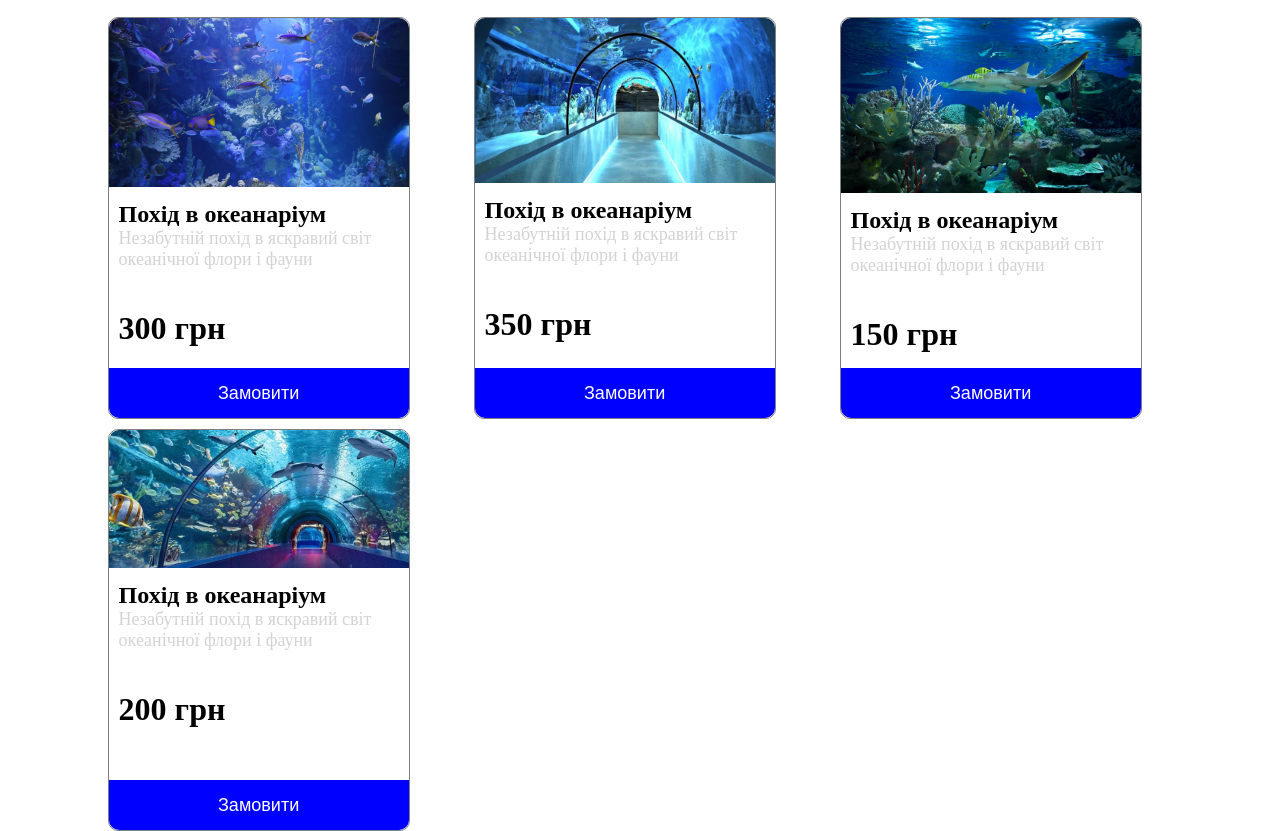
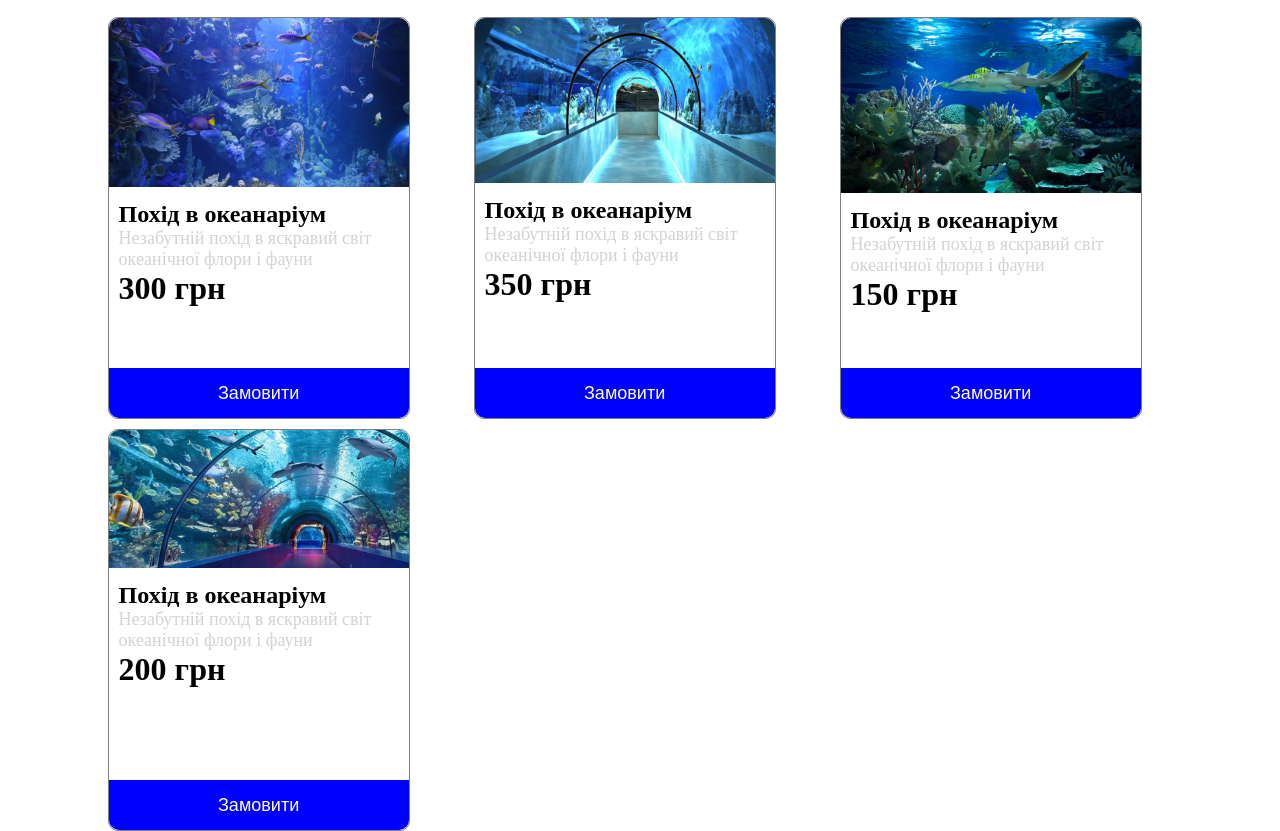
Before and after one commit to avtomiienko/WTWD, a plain HTML site: page index.html in a window 1280 px wide. Shown: the part 95-926 px from the top of the page. Drawn offline with Linux system fonts and the light colour scheme.

Commit message:
Update style.css

```diff
--- a/style.css
+++ b/style.css
@@ -146,7 +146,7 @@ a:hover {
     color: lightgray;
 }
 
-.card-price {
+ы .card-price {
     margin-top: 40px;
 }
 
```
